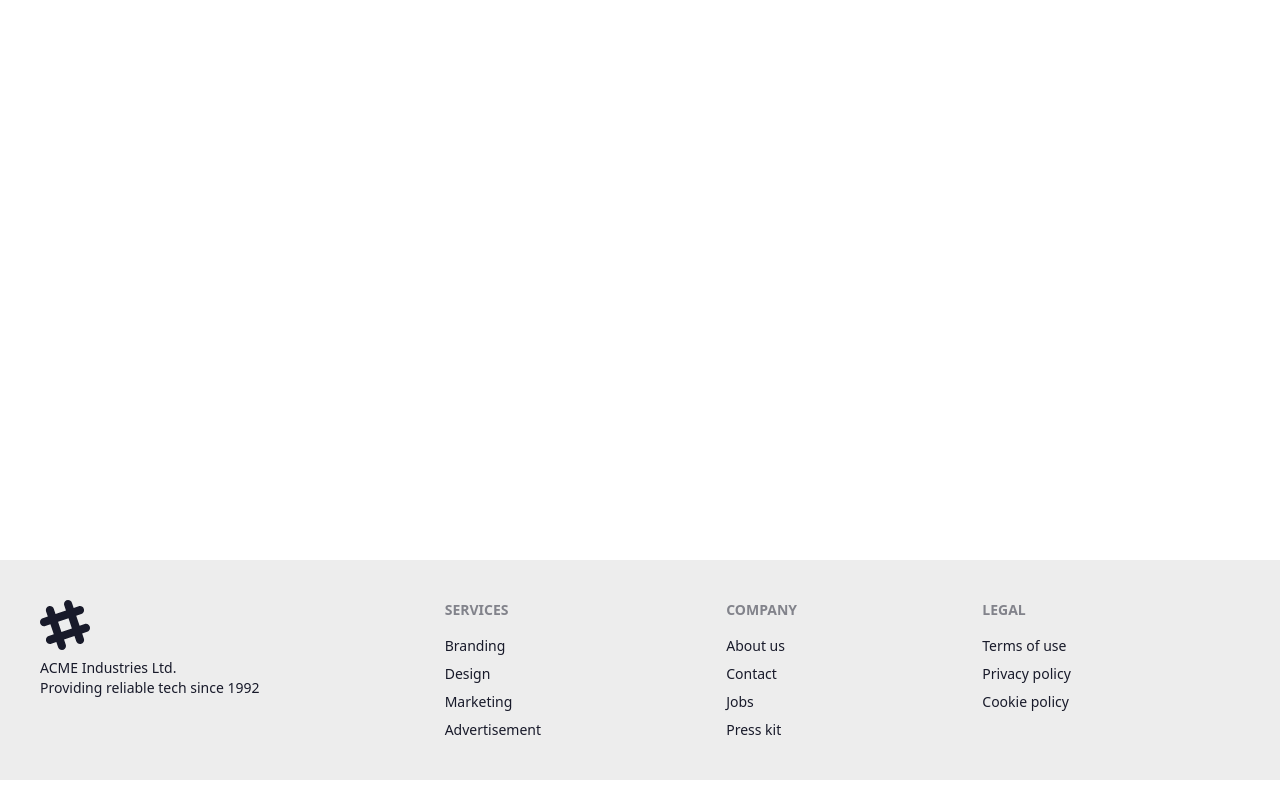
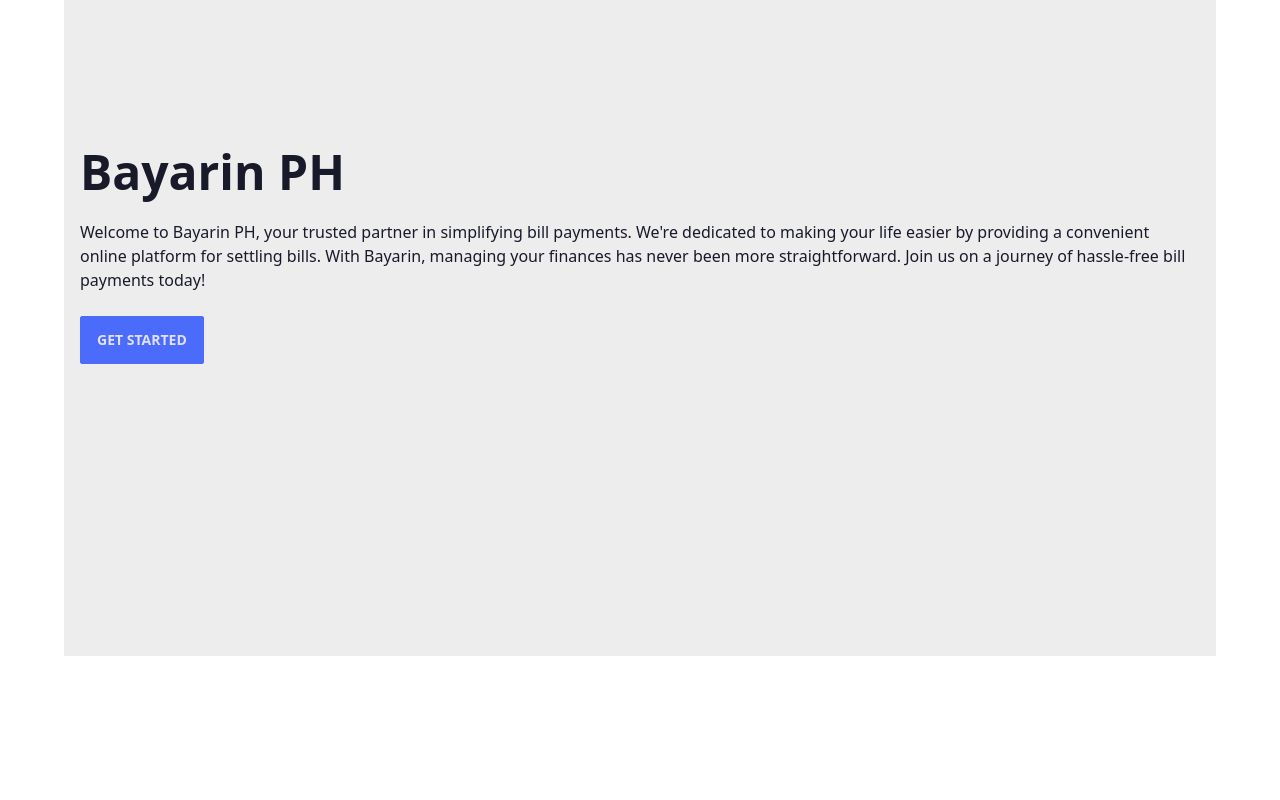
Before and after one commit to jajalovack/bayarin-ph-client, a React (Vite) app: page / in a window 1280 px wide. Shown: the part 320-1120 px from the top of the page. Built offline with nearby package versions, Linux system fonts and the light colour scheme; the HTML template or start-up script is replaced by a standard one.

Commit message:
added new layout for home view (test only)

```diff
--- a/src/index.css
+++ b/src/index.css
@@ -1,6 +1,14 @@
 @tailwind base;
 @tailwind components;
 @tailwind utilities;
+
+.link {
+  @apply p-3 rounded gap-6 md:cursor-pointer cursor-default duration-300 font-medium hover:bg-slate-500;
+}
+
+.active {
+  @apply bg-blue-100 text-blue-700;
+}
 
 * {
   margin: 0;
--- a/src/layout/Footer/Footer.jsx
+++ b/src/layout/Footer/Footer.jsx
@@ -1,6 +1,6 @@
 const Footer = () => {
   return (
-    <footer className="footer p-10 bg-base-200 text-base-content">
+    <footer className="footer p-10 bg-[#000854] text-base-content">
       <aside>
         <svg
           width="50"
@@ -13,31 +13,31 @@ const Footer = () => {
         >
           <path d="M22.672 15.226l-2.432.811.841 2.515c.33 1.019-.209 2.127-1.23 2.456-1.15.325-2.148-.321-2.463-1.226l-.84-2.518-5.013 1.677.84 2.517c.391 1.203-.434 2.542-1.831 2.542-.88 0-1.601-.564-1.86-1.314l-.842-2.516-2.431.809c-1.135.328-2.145-.317-2.463-1.229-.329-1.018.211-2.127 1.231-2.456l2.432-.809-1.621-4.823-2.432.808c-1.355.384-2.558-.59-2.558-1.839 0-.817.509-1.582 1.327-1.846l2.433-.809-.842-2.515c-.33-1.02.211-2.129 1.232-2.458 1.02-.329 2.13.209 2.461 1.229l.842 2.515 5.011-1.677-.839-2.517c-.403-1.238.484-2.553 1.843-2.553.819 0 1.585.509 1.85 1.326l.841 2.517 2.431-.81c1.02-.33 2.131.211 2.461 1.229.332 1.018-.21 2.126-1.23 2.456l-2.433.809 1.622 4.823 2.433-.809c1.242-.401 2.557.484 2.557 1.838 0 .819-.51 1.583-1.328 1.847m-8.992-6.428l-5.01 1.675 1.619 4.828 5.011-1.674-1.62-4.829z"></path>
         </svg>
-        <p>
-          ACME Industries Ltd.
+        <p className="text-white">
+          Bayarin PH
           <br />
           Providing reliable tech since 1992
         </p>
       </aside>
       <nav>
-        <header className="footer-title">Services</header>
-        <a className="link link-hover">Branding</a>
-        <a className="link link-hover">Design</a>
-        <a className="link link-hover">Marketing</a>
-        <a className="link link-hover">Advertisement</a>
+        <header className="footer-title text-white">Services</header>
+        <a className="link link-hover text-white">Branding</a>
+        <a className="link link-hover text-white">Design</a>
+        <a className="link link-hover text-white">Marketing</a>
+        <a className="link link-hover text-white">Advertisement</a>
       </nav>
       <nav>
-        <header className="footer-title">Company</header>
-        <a className="link link-hover">About us</a>
-        <a className="link link-hover">Contact</a>
-        <a className="link link-hover">Jobs</a>
-        <a className="link link-hover">Press kit</a>
+        <header className="footer-title text-white">Company</header>
+        <a className="link link-hover text-white">About us</a>
+        <a className="link link-hover text-white">Contact</a>
+        <a className="link link-hover text-white">Jobs</a>
+        <a className="link link-hover text-white">Press kit</a>
       </nav>
       <nav>
-        <header className="footer-title">Legal</header>
-        <a className="link link-hover">Terms of use</a>
-        <a className="link link-hover">Privacy policy</a>
-        <a className="link link-hover">Cookie policy</a>
+        <header className="footer-title text-white">Legal</header>
+        <a className="link link-hover text-white">Terms of use</a>
+        <a className="link link-hover text-white">Privacy policy</a>
+        <a className="link link-hover text-white">Cookie policy</a>
       </nav>
     </footer>
   );
--- a/src/layout/Header/Header.jsx
+++ b/src/layout/Header/Header.jsx
@@ -1,4 +1,4 @@
-import { Link } from "react-router-dom";
+import { NavLink, Link } from "react-router-dom";
 
 const Header = () => {
   return (
@@ -12,36 +12,36 @@ const Header = () => {
             <ul className="menu menu-horizontal text-white">
               {/* Navbar menu content here */}
               <li>
-                <Link
+                <NavLink
                   to="/"
                   className="hover:border-b hover:text-white duration-100"
                 >
                   Home
-                </Link>
+                </NavLink>
               </li>
               <li>
-                <Link
+                <NavLink
                   to="/about"
                   className="hover:border-b hover:text-white duration-100"
                 >
                   About
-                </Link>
+                </NavLink>
               </li>
               <li>
-                <Link
+                <NavLink
                   to="/services"
                   className="hover:border-b hover:text-white duration-100"
                 >
                   Services
-                </Link>
+                </NavLink>
               </li>
               <li>
-                <Link
+                <NavLink
                   to="/profile"
                   className="hover:border-b hover:text-white duration-100"
                 >
                   Profile
-                </Link>
+                </NavLink>
               </li>
             </ul>
             <div className="join">
@@ -87,17 +87,17 @@ const Header = () => {
 
           {/* Sidebar content here */}
           <li>
-            <Link to="/">Home</Link>
+            <NavLink to="/">Home</NavLink>
           </li>
           <li>
-            <Link to="/about">About</Link>
+            <NavLink to="/about">About</NavLink>
           </li>
           <li>
-            <Link to="/services">Services</Link>
+            <NavLink to="/services">Services</NavLink>
           </li>
           <div className="divider"></div>
           <li>
-            <Link to="/profile">Profile</Link>
+            <NavLink to="/profile">Profile</NavLink>
           </li>
         </ul>
       </div>
--- a/src/views/Home/Home.jsx
+++ b/src/views/Home/Home.jsx
@@ -1,5 +1,28 @@
 const Home = () => {
-  return <div className="padding h-screen">Hero</div>;
+  return (
+    <>
+      <div className="padding h-screen mb-[10rem]">
+        <div className="hero min-h-screen bg-base-200">
+          <div className="hero-content flex-col lg:flex-row">
+            <div>
+              <h1 className="text-5xl font-bold">Bayarin PH</h1>
+              <p className="py-6">
+                Welcome to Bayarin PH, your trusted partner in simplifying bill
+                payments. We're dedicated to making your life easier by
+                providing a convenient online platform for settling bills. With
+                Bayarin, managing your finances has never been more
+                straightforward. Join us on a journey of hassle-free bill
+                payments today!
+              </p>
+              <button className="btn btn-primary">Get Started</button>
+            </div>
+          </div>
+        </div>
+      </div>
+      <div className="padding h-screen">About</div>
+      <div className="padding h-screen">Services</div>
+    </>
+  );
 };
 
 export default Home;
```
